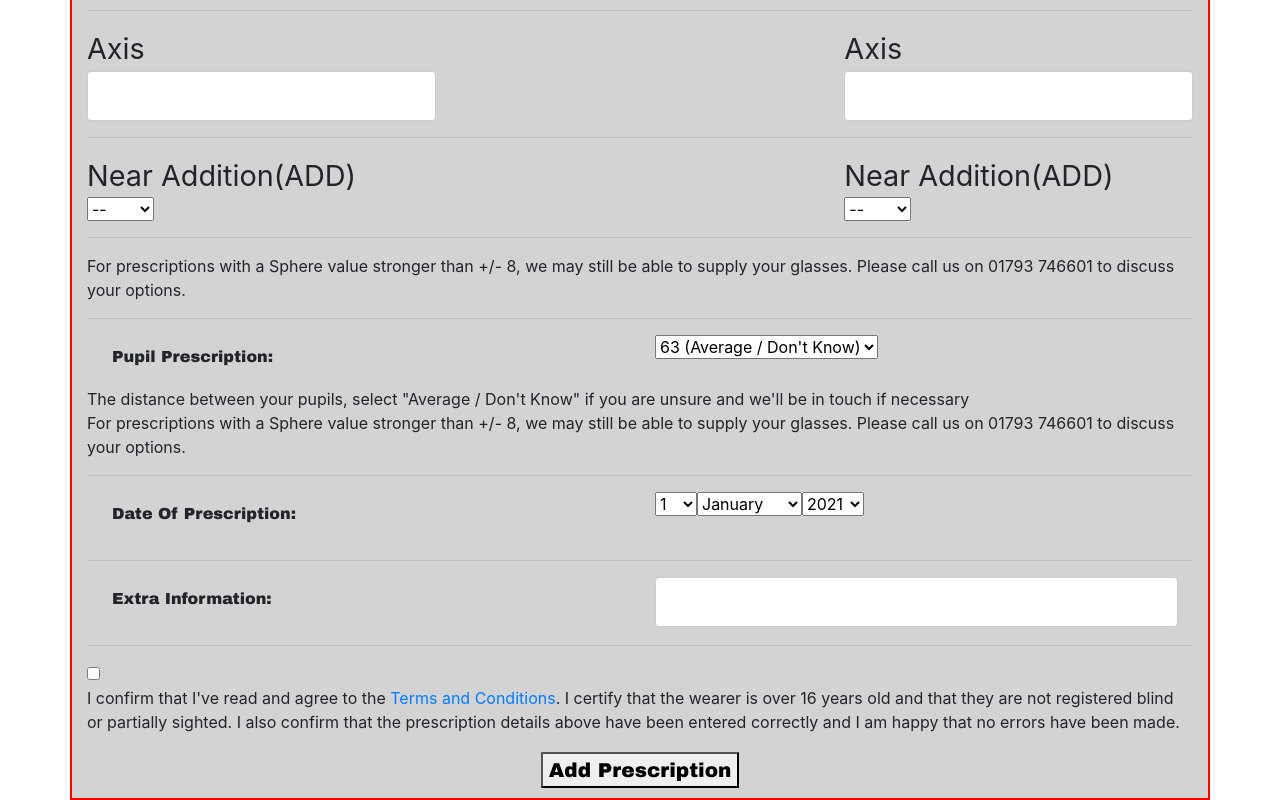
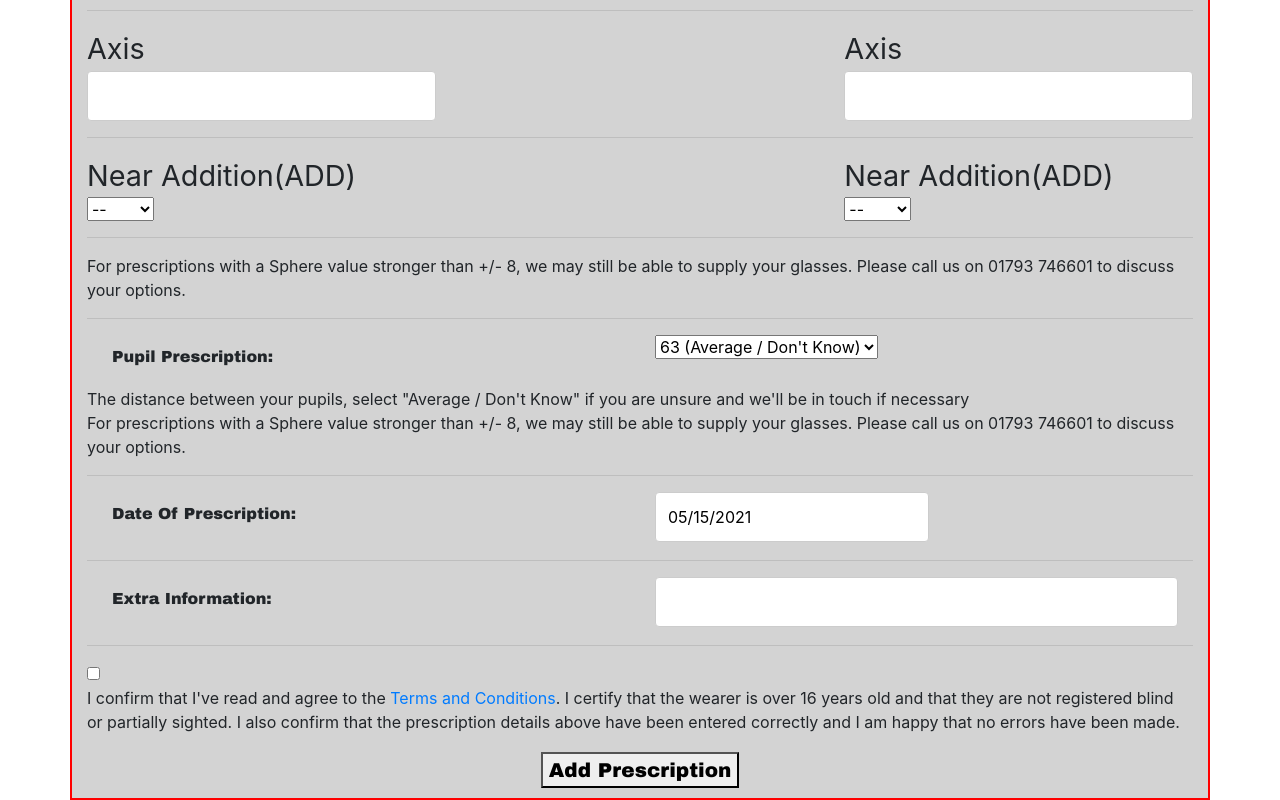
Before and after one commit to neellodhiya05/ReactPrescriptionForm, a React (Create React App) app: page / in a window 1280 px wide. Shown: the part 536-1336 px from the top of the page. Built offline with nearby package versions, Linux system fonts and the light colour scheme; the HTML template or start-up script is replaced by a standard one.

Commit message:
Date ,month,year vaildation sloved

```diff
--- a/src/component/DateOfPre.js
+++ b/src/component/DateOfPre.js
@@ -1,83 +1,45 @@
 import React, { Component } from "react";
 import { Container, Row, Col } from "react-bootstrap";
+import DatePicker from "react-datepicker";
+import "react-datepicker/dist/react-datepicker.css";
 
 export class DateOfPre extends Component {
+
+    state = {
+        startDate: new Date()
+    };
+
+    handleChange = date => {
+        this.setState({
+            startDate: date
+        });
+    };
+
     render() {
         const inputStyle = {
             fontFamily: "Arial Black",
             padding: "10px",
         }
+
         return (
-
             <div>
                <Container fluid="md" className="container">
-                    <Row >
+                 <Row>
                      <Col>
                         <form >
                             <label style={inputStyle}>Date Of Prescription:</label>
                         </form>
                     </Col>
-
                      <Col>
-                            <select >
-                                <option value="1">1</option>
-                                <option value="2">2</option>
-                                <option value="3">3</option>
-                                <option value="4">4</option>
-                                <option value="5">5</option>
-                                <option value="6">6</option>
-                                <option value="7">7</option>
-                                <option value="8">8</option>
-                                <option value="9">9</option>
-                                <option value="10">10</option>
-                                <option value="11">11</option>
-                                <option value="12">12</option>
-                                <option value="13">13</option>
-                                <option value="14">14</option>
-                                <option value="15">15</option>
-                                <option value="16">16</option>
-                                <option value="17">17</option>
-                                <option value="18">18</option>
-                                <option value="19">19</option>
-                                <option value="20">20</option>
-                                <option value="21">21</option>
-                                <option value="22">22</option>
-                                <option value="23">23</option>
-                                <option value="24">24</option>
-                                <option value="25">25</option>
-                                <option value="26">26</option>
-                                <option value="27">27</option>
-                                <option value="28">28</option>
-                                <option value="29">29</option>
-                                <option value="30">30</option>
-                                <option value="31">31</option>
-                            </select>
-                            <select>
-                                <option value="1">January</option>
-                                <option value="2">February</option>
-                                <option value="3">March</option>
-                                <option value="4">April</option>
-                                <option value="5">May</option>
-                                <option value="6">June</option>
-                                <option value="7">July</option>
-                                <option value="8">August</option>
-                                <option value="9">September</option>
-                                <option value="10">October</option>
-                                <option value="11">November</option>
-                                <option value="12">December</option>
-                            </select>
-                            <select>
-                                <option value="1">2021</option>
-                                <option value="2">2020</option>
-                                <option value="3">2019</option>
-                                <option value="4">2018</option>
-
-                            </select>
+                            <DatePicker
+                                 selected={this.state.startDate}
+                                onChange={this.handleChange}
+                              />
                      </Col>
                 </Row>
              </Container>
              <hr></hr>
             </div>
         )
+    };
 }
-}
```
Lines whose indentation alone changed are shown as unchanged.
